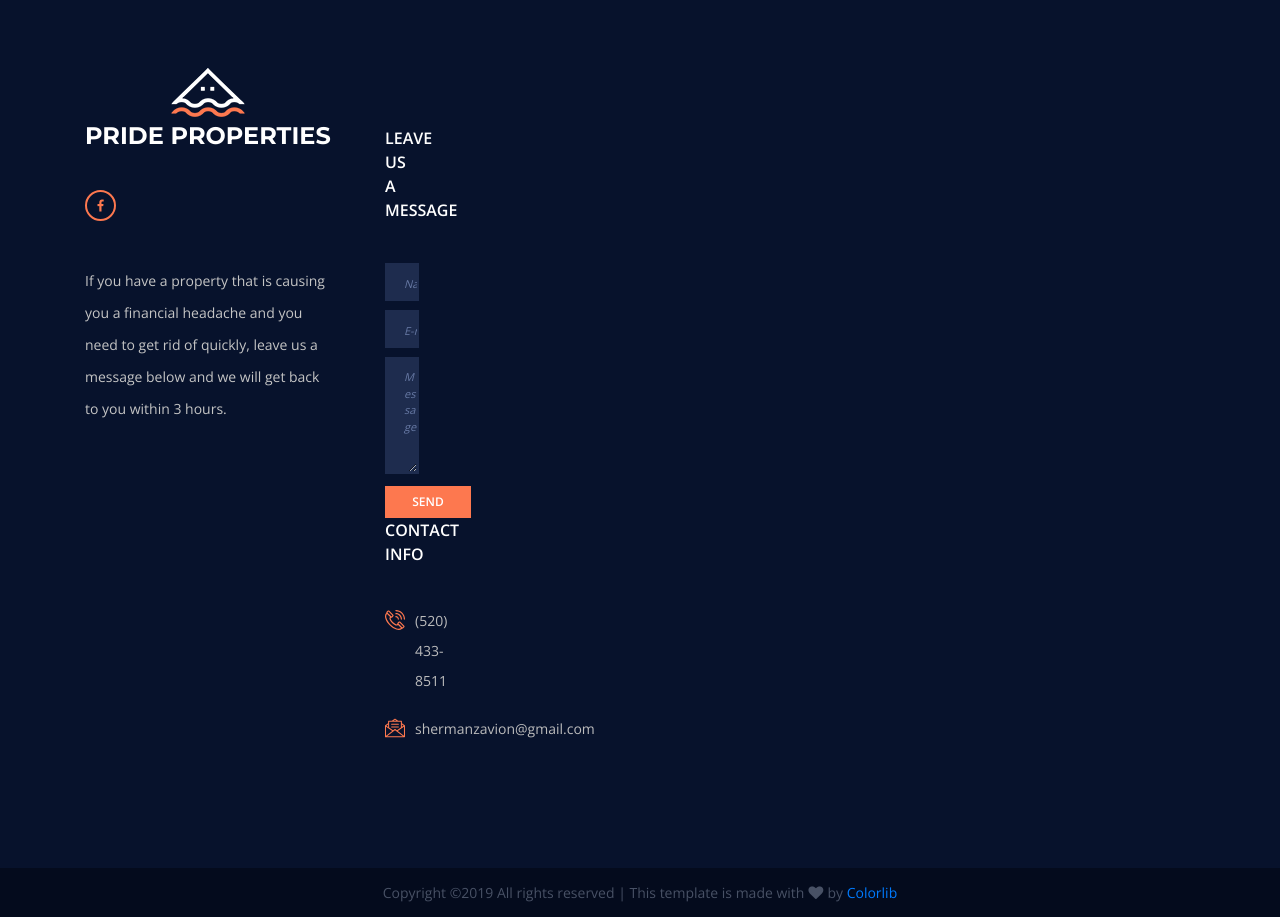
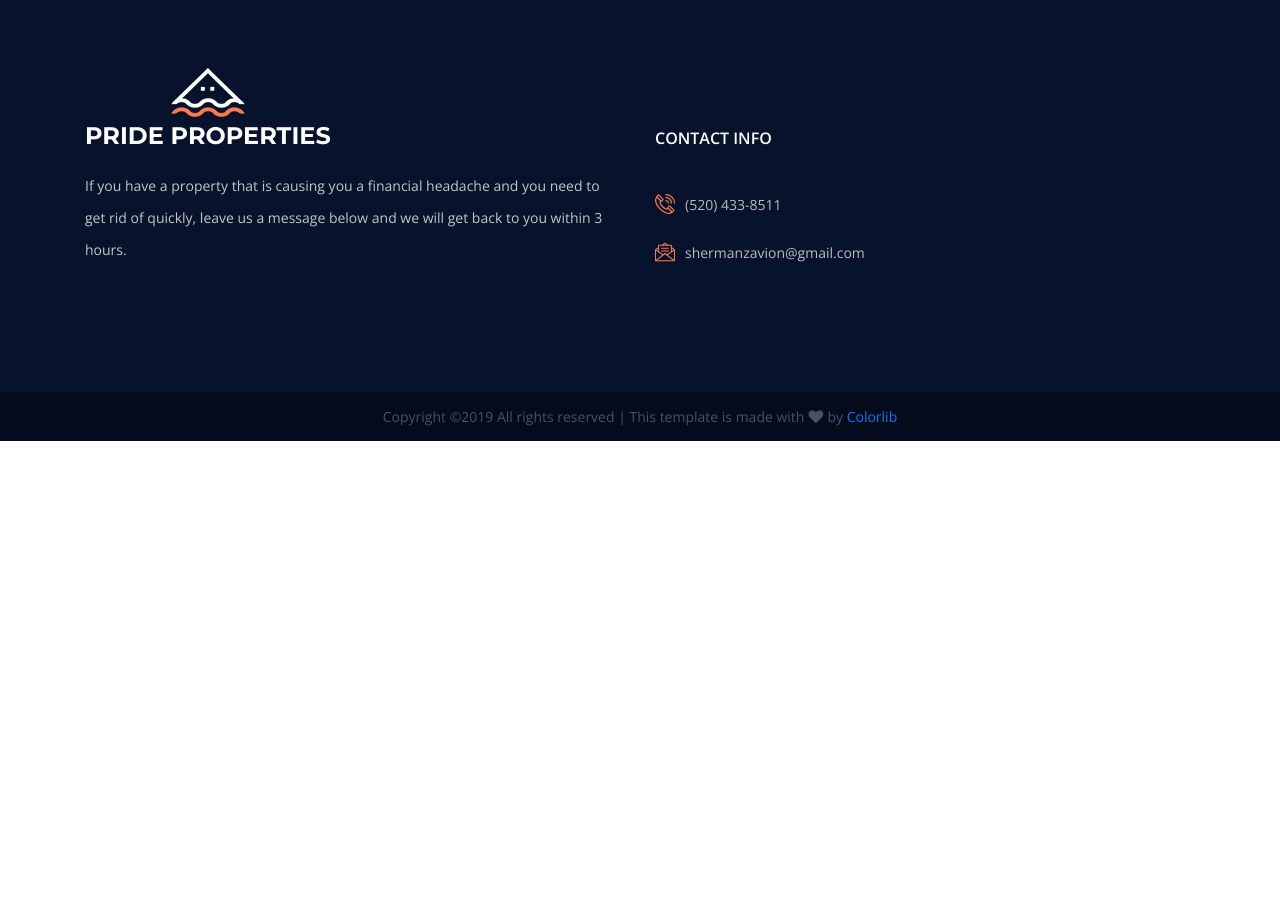
Before and after one commit to zsherman2510/wholesale, a plain HTML site: page index.html in a window 1280 px wide. Shown: the part 1780-2697 px from the top of the page. After the commit the page ends 2221 px from the top, so only its background shows below. Drawn offline with nearby package versions, Linux system fonts and the light colour scheme; some packages are replaced by stand-ins of ours; grey boxes are pictures that could not be loaded.

Commit message:
fixed minor stylings

```diff
--- a/index.html
+++ b/index.html
@@ -235,7 +235,7 @@
 
 				<!-- Footer About -->
 
-				<div class="col-lg-3 footer_col">
+				<div class="col-lg-6 footer_col">
 					<div class="footer_col_title">
 						<div class="logo_container">
 							<a href="#">
@@ -246,15 +246,7 @@
 							</a>
 						</div>
 					</div>
-					<div class="footer_social">
-						<ul class="footer_social_list">
 
-							<li class="footer_social_item"><a href="#"><i class="fab fa-facebook-f"></i></a></li>
-
-
-
-						</ul>
-					</div>
 					<div class="footer_about">
 						<p>If you have a property that is causing you a financial headache and you need to get rid of quickly, leave us a message below and we will get back to you within 3 hours.</p>
 					</div>
@@ -262,25 +254,14 @@
 
 				<!-- Footer Useful Links -->
 
-				<div class="col-lg-3 footer_col">
+				<div class="col-lg-6 footer_col">
 
 
 				<!-- Footer Contact Form -->
-				<div class="col-lg-3 footer_col">
-					<div class="footer_col_title">Leave us a message</div>
-					<div class="footer_contact_form_container">
-						<form id="footer_contact_form" class="footer_contact_form" action="post">
-							<input id="contact_form_name" class="input_field contact_form_name" type="text" placeholder="Name" required="required" data-error="Name is required.">
-							<input id="contact_form_email" class="input_field contact_form_email" type="email" placeholder="E-mail" required="required" data-error="Valid email is required.">
-							<textarea id="contact_form_message" class="text_field contact_form_message" name="message" placeholder="Message" required="required" data-error="Please, write us a message."></textarea>
-							<button id="contact_send_btn" type="submit" class="contact_send_btn trans_200" value="Submit">send</button>
-						</form>
-					</div>
-				</div>
 
 				<!-- Footer Contact Info -->
 
-				<div class="col-lg-3 footer_col">
+				<div class="footer_col">
 					<div class="footer_col_title">contact info</div>
 					<ul class="contact_info_list">
 
```
Also changed, not shown: about.html (+4 -1 lines).
